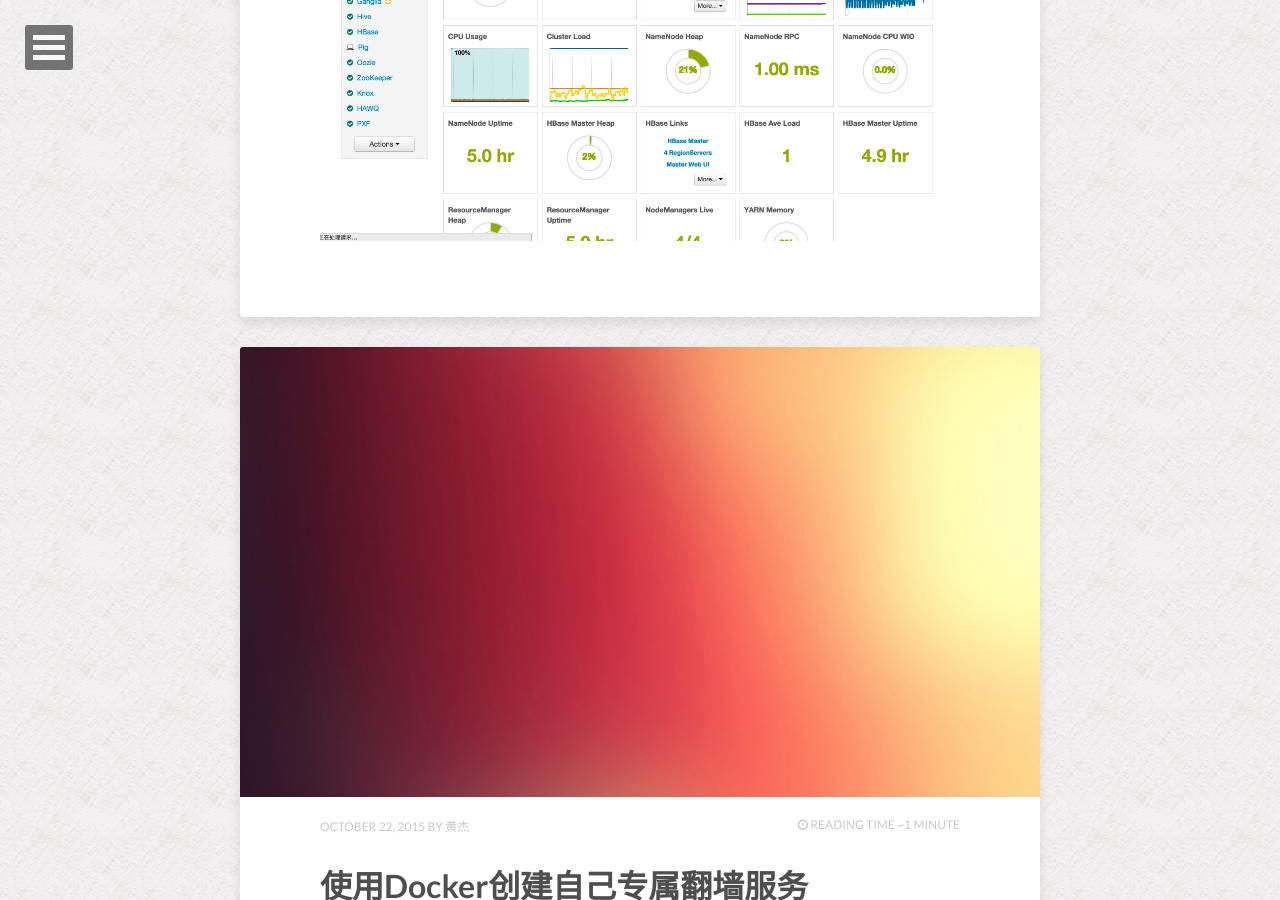
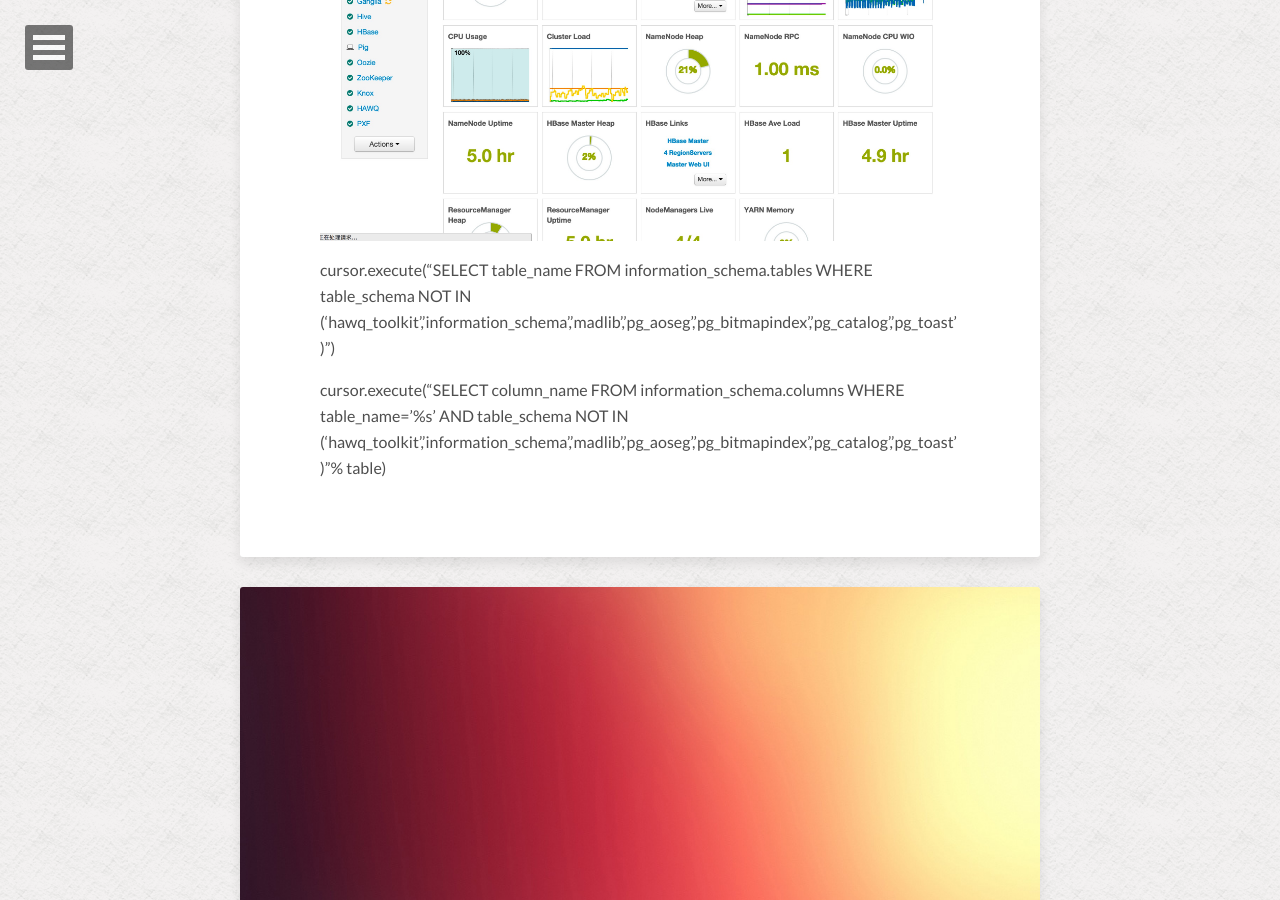
Before and after one commit to hj1984930/hj1984930.github.io, a Jekyll site: the page built from index.html, in a window 1280 px wide and 900 px high, scrolled down 7048 px. Built offline with Jekyll 4.4.1, drawn with Linux system fonts in a browser that asks for light colours; nearby versions of some CDN libraries; the list of posts is cut into pages by our own code; comment, search, counter and statistics services are not loaded.

Commit message:
modify hawq pxf

```diff
--- a/_posts/2015-10-26-hawq.md
+++ b/_posts/2015-10-26-hawq.md
@@ -3,7 +3,7 @@ layout: post
 title: 基于Piovtal HD3.0添加HAWQ和PXF服务
 description: ""
 modified: 2015-10-26
-tags: [HAWQ,,PXF,pivotal, ]
+tags: [HAWQ,,PXF,pivotal]
 image:
   feature: abstract-3.jpg
 
@@ -77,3 +77,7 @@ cd PADS-1.3.0.2
 ![安装hawq](/images/hawq-8.png)
 
 ![安装hawq](/images/hawq-9.png)
+
+cursor.execute("SELECT table_name FROM information_schema.tables WHERE table_schema NOT IN ('hawq_toolkit','information_schema','madlib','pg_aoseg','pg_bitmapindex','pg_catalog','pg_toast')")
+
+cursor.execute("SELECT column_name FROM information_schema.columns WHERE table_name='%s' AND table_schema NOT IN ('hawq_toolkit','information_schema','madlib','pg_aoseg','pg_bitmapindex','pg_catalog','pg_toast')"% table)
```
